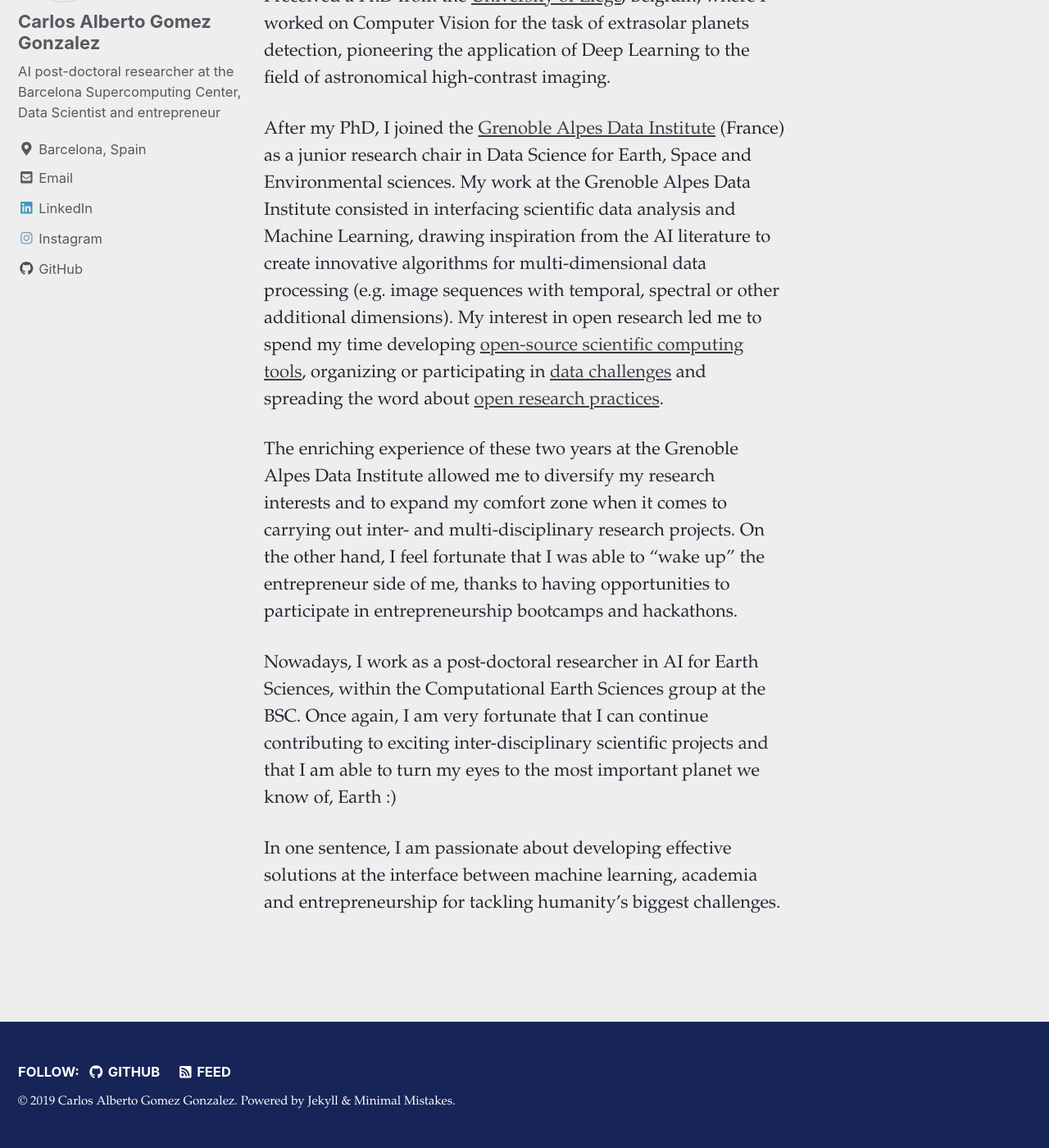
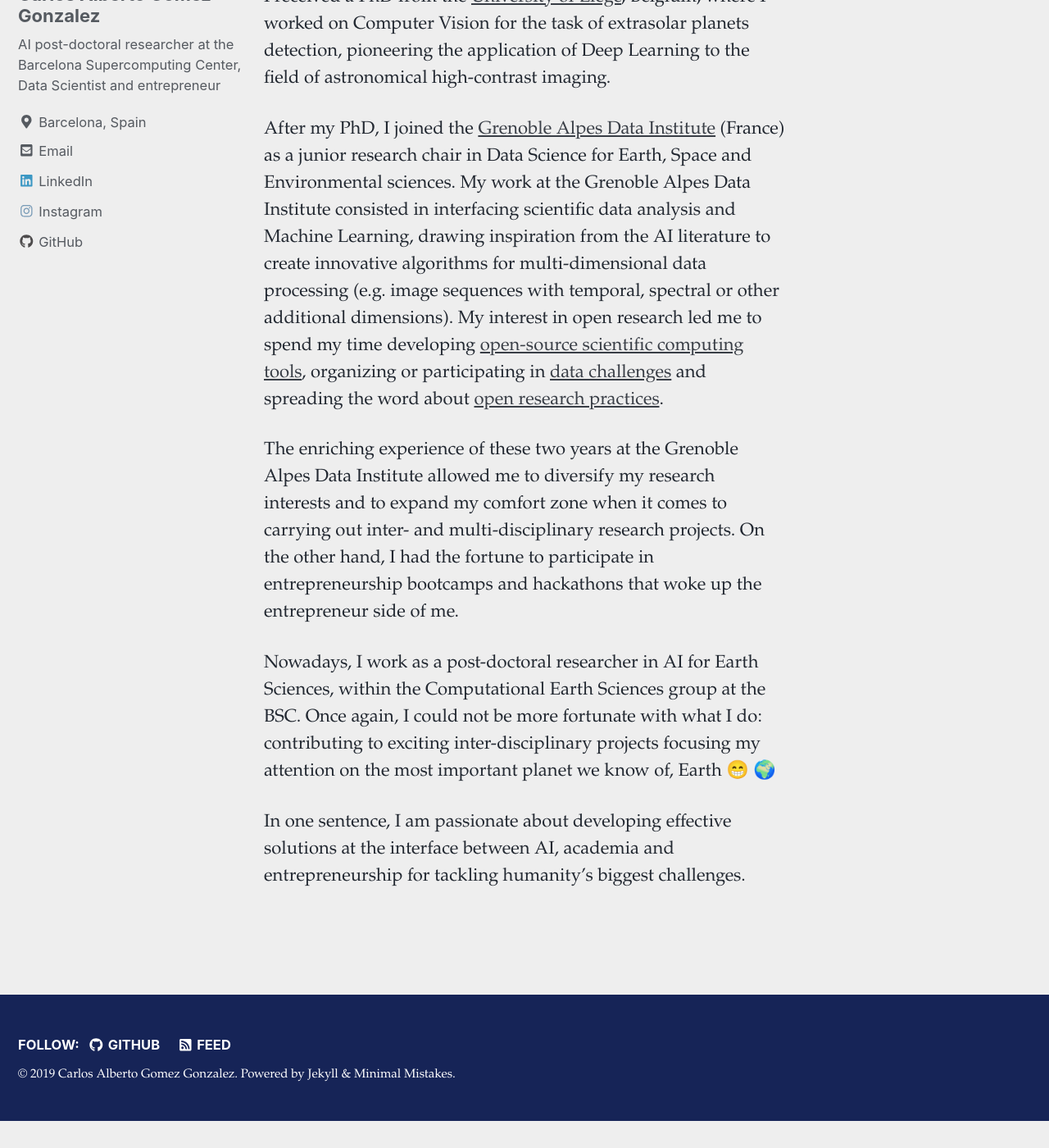
Before and after one commit to carlos-gg/carlos-gg.github.io, a Jekyll site: the page built from index.md, in a window 1280 px wide and 1400 px high, scrolled down 503 px. Shown: the whole window at 82% size. Built offline with Jekyll 4.4.1, drawn with Linux system fonts in a browser that asks for light colours; nearby versions of some CDN libraries; emoji names are drawn with the system emoji font; our own code applies the rules of GitHub Pages for plain Markdown files; the list of posts is cut into pages by our own code; after the commit the page ends 1870 px from its top, so only the background shows below that.

Commit message:
adding emojis

```diff
--- a/_config.yml
+++ b/_config.yml
@@ -119,6 +119,7 @@
   - jekyll-feed
   - jemoji
   - jekyll-remote-theme
+  - jemoji
 
 
 defaults:
--- a/index.md
+++ b/index.md
@@ -4,8 +4,8 @@
 
 After my PhD, I joined the [Grenoble Alpes Data Institute](https://data-institute.univ-grenoble-alpes.fr/) (France) as a junior research chair in Data Science for Earth, Space and Environmental sciences. My work at the Grenoble Alpes Data Institute consisted in interfacing scientific data analysis and Machine Learning, drawing inspiration from the AI literature to create innovative algorithms for multi-dimensional data processing (e.g. image sequences with temporal, spectral or other additional dimensions). My interest in open research led me to spend my time developing [open-source scientific computing tools](https://carlgogo.github.io/software/), organizing or participating in [data challenges](https://exoplanet-imaging-challenge.github.io/) and spreading the word about [open research practices](https://grenoble-alpes-data-institute.github.io/2018-05-31-grenoble-software-carpentry/).
 
-The enriching experience of these two years at the Grenoble Alpes Data Institute allowed me to diversify my research interests and to expand my comfort zone when it comes to carrying out inter- and multi-disciplinary research projects. On the other hand, I feel fortunate that I was able to "wake up" the entrepreneur side of me, thanks to having opportunities to participate in entrepreneurship bootcamps and hackathons.
+The enriching experience of these two years at the Grenoble Alpes Data Institute allowed me to diversify my research interests and to expand my comfort zone when it comes to carrying out inter- and multi-disciplinary research projects. On the other hand, I had the fortune to participate in entrepreneurship bootcamps and hackathons that woke up the entrepreneur side of me.
 
-Nowadays, I work as a post-doctoral researcher in AI for Earth Sciences, within the Computational Earth Sciences group at the BSC. Once again, I am very fortunate that I can continue contributing to exciting inter-disciplinary scientific projects and that I am able to turn my eyes to the most important planet we know of, Earth :)
+Nowadays, I work as a post-doctoral researcher in AI for Earth Sciences, within the Computational Earth Sciences group at the BSC. Once again, I could not be more fortunate with what I do: contributing to exciting inter-disciplinary projects focusing my attention on the most important planet we know of, Earth :grin: :earth_africa:
 
-In one sentence, I am passionate about developing effective solutions at the interface between machine learning, academia and entrepreneurship for tackling humanity's biggest challenges.
+In one sentence, I am passionate about developing effective solutions at the interface between AI, academia and entrepreneurship for tackling humanity's biggest challenges.
```
